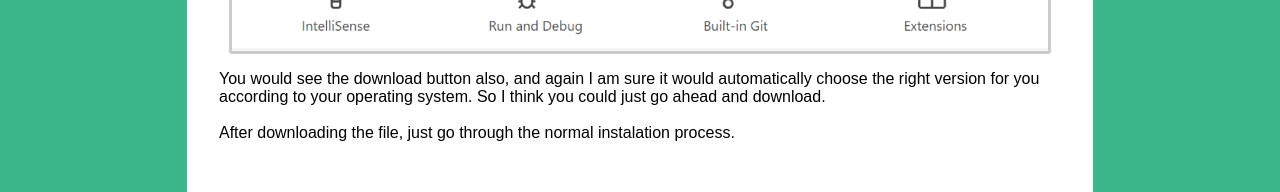
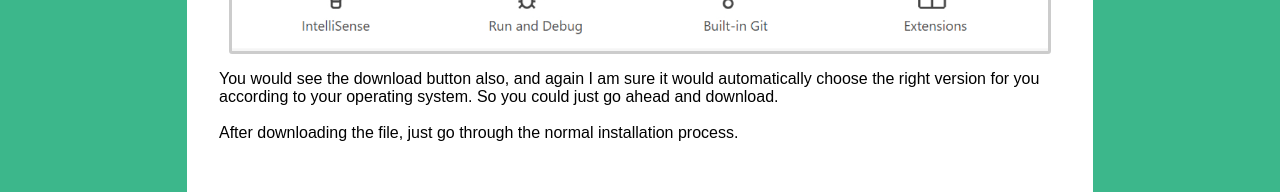
Before and after one commit to Kipung/Kipung.github.io, a plain HTML site: page lessons/py_lesson_0.html in a window 1280 px wide. Shown: the part 4203-4395 px from the top of the page. Drawn offline with Linux system fonts and the light colour scheme; a web font is replaced by a local one.

Commit message:
more minor mistakes

```diff
--- a/lessons/py_lesson_0.html
+++ b/lessons/py_lesson_0.html
@@ -160,10 +160,10 @@
             <img src="/images/Python lesson img/py_lesson_5.jpg" alt="Python lesson 0" class="lesson_pic">
         </span>
         <p class="lessons">
-            You would see the download button also, and again I am  sure it would automatically choose the right version for you according to your operating system. So I think you could just go ahead and download.
+            You would see the download button also, and again I am  sure it would automatically choose the right version for you according to your operating system. So you could just go ahead and download.
             <br>
             <br>
-            After downloading the file, just go through the normal instalation process.
+            After downloading the file, just go through the normal installation process.
         </p>
         <br>
         <br>
```
